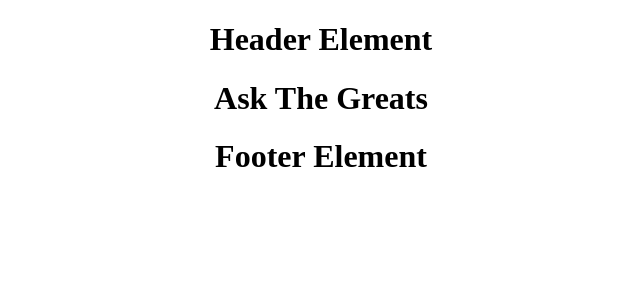
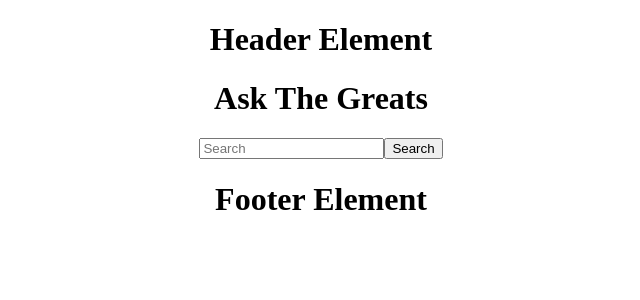
Before and after one commit to Juicester/atg, a React (Create React App) app: page / in a window 1280 px wide. Shown: the top 300 px of the page, without its empty margins (319-959 px from the left). Built offline with nearby package versions, Linux system fonts and the light colour scheme.

Commit message:
added question form and adding answer to the page

```diff
--- a/src/Components/Home/Home.js
+++ b/src/Components/Home/Home.js
@@ -1,13 +1,32 @@
-import React from 'react';
+import React, { useState, useEffect } from 'react';
 import './Home.css';
-import Header from '../Header/Header';
-import Footer from '../Footer/Footer';
 import Container from 'react-bootstrap/Container';
+import QuestionForm from '../QuestionForm/QuestionForm';
 
 function Home() {
+	// set variables and setters
+	const [searchString, setSearchString] = useState('');
+	const [question, setQuestion] = useState([]);
+
+	// handle event change functions
+	function handleChange(event) {
+		setSearchString(event.target.value);
+	}
+	function handleSubmit(event) {
+		event.preventDefault();
+		// getGames(searchString);
+		setQuestion(searchString);
+	}
+
 	return (
 		<Container className='container-fluid d-flex justify-content-center'>
 			<h1>Ask The Greats</h1>
+			<QuestionForm
+				handleChange={handleChange}
+				handleSubmit={handleSubmit}
+				searchString={searchString}
+			/>
+			<h3>{question}</h3>
 		</Container>
 	);
 }
--- /dev/null
+++ b/src/Components/QuestionForm/QuestionForm.css
@@ -0,0 +1 @@
+/* QuestionForm CSS File */
--- /dev/null
+++ b/src/Components/QuestionForm/QuestionForm.js
@@ -0,0 +1,24 @@
+import React from 'react';
+import './QuestionForm.css';
+
+function QuestionForm(props) {
+	// destructure the props
+	const { handleSubmit, handleChange, searchString } = props;
+
+	return (
+		<form onSubmit={handleSubmit}>
+			<input
+				placeholder='Search'
+				type='text'
+				name='searchString'
+				required
+				onChange={handleChange}
+				value={searchString}
+				className='search-input'
+			/>
+			<button type='submit'>Search</button>
+		</form>
+	);
+}
+
+export default QuestionForm;
```
Also changed, not shown: 1 other file (tests, documents, lock files or other folders).
